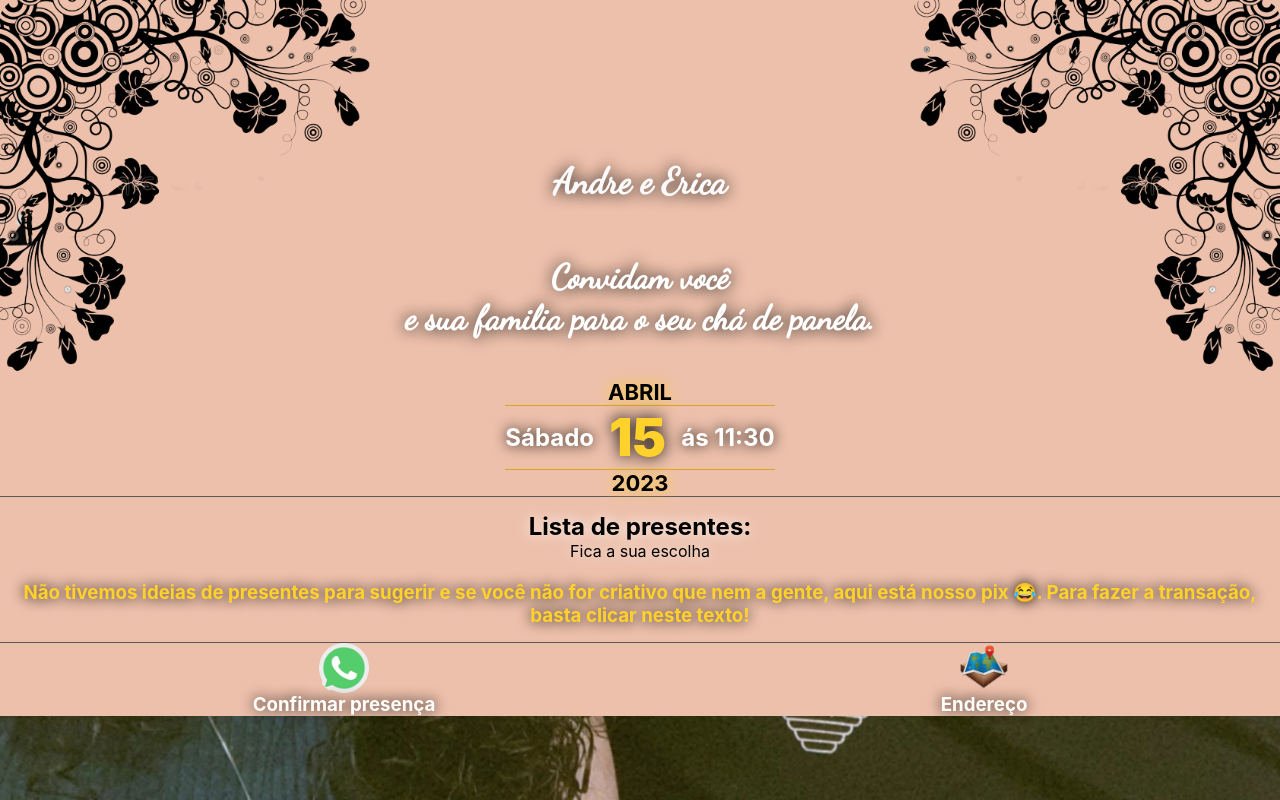
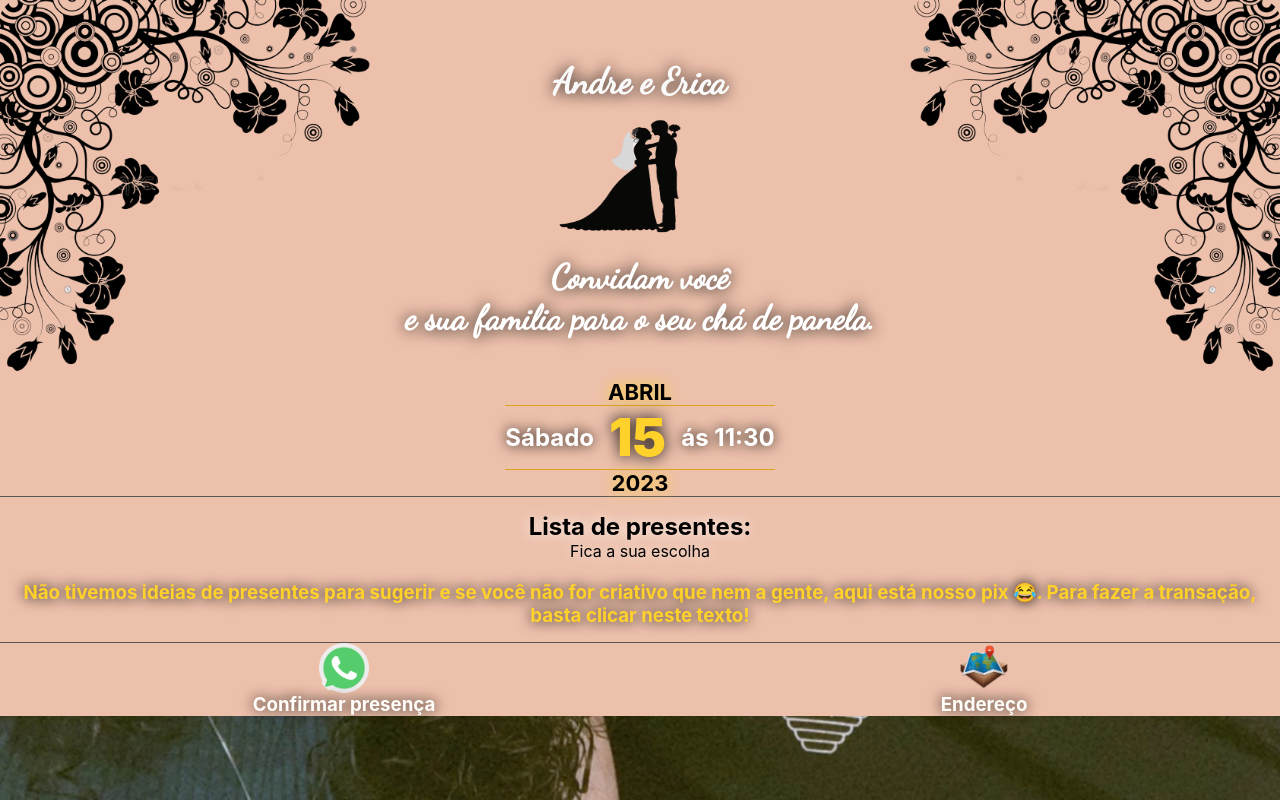
Before and after one commit to andre09999/convite-cha-almo-o, a React (Create React App) app: page /home in a window 1280 px wide. Built offline with nearby package versions, Linux system fonts and the light colour scheme.

Commit message:
Update App.css

```diff
--- a/src/App.css
+++ b/src/App.css
@@ -181,7 +181,7 @@ header{
   font-size: 22px !important;
 }
 .bottom{
-  padding-top: 130px;
+  padding-top: 30px;
   font-size: 36px;
 }
 .listadepresente{
@@ -191,7 +191,11 @@ header{
   border-bottom: 1px solid rgb(92, 88, 88);
   padding: 15px;
 }
-
+.noivos{
+  margin-left: 43%;
+  width: 150px;
+  height: 150px;
+}
 .linkss{
   text-decoration: none;
   color: #FFD12B;
@@ -248,9 +252,6 @@ header{
   .versiculo{
     text-align: center;
   }
-  header{
-    display: none;
-  }
 
   .Nome{
     font-size: 28px;
```
